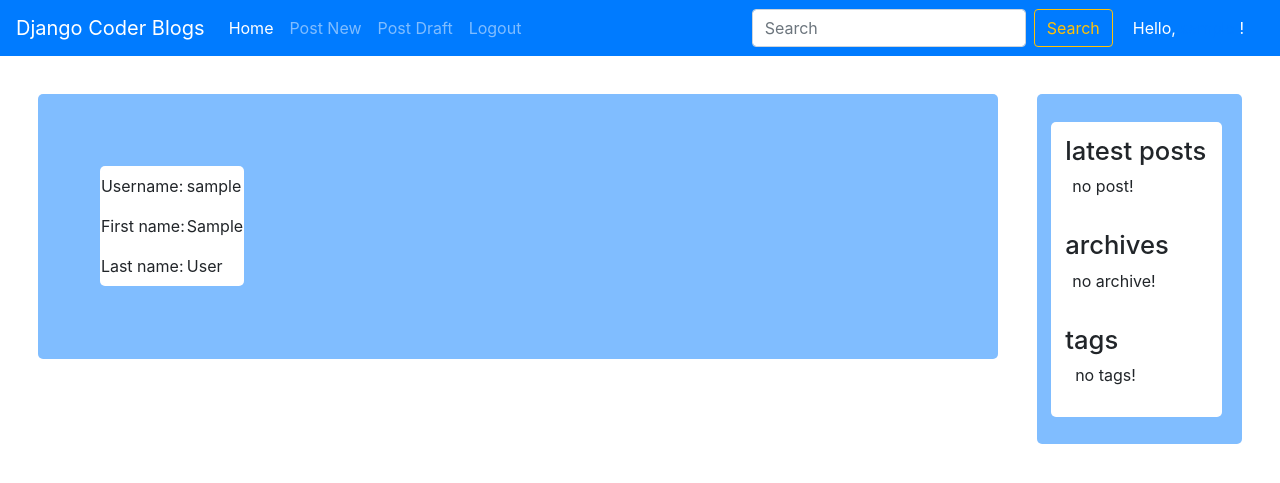
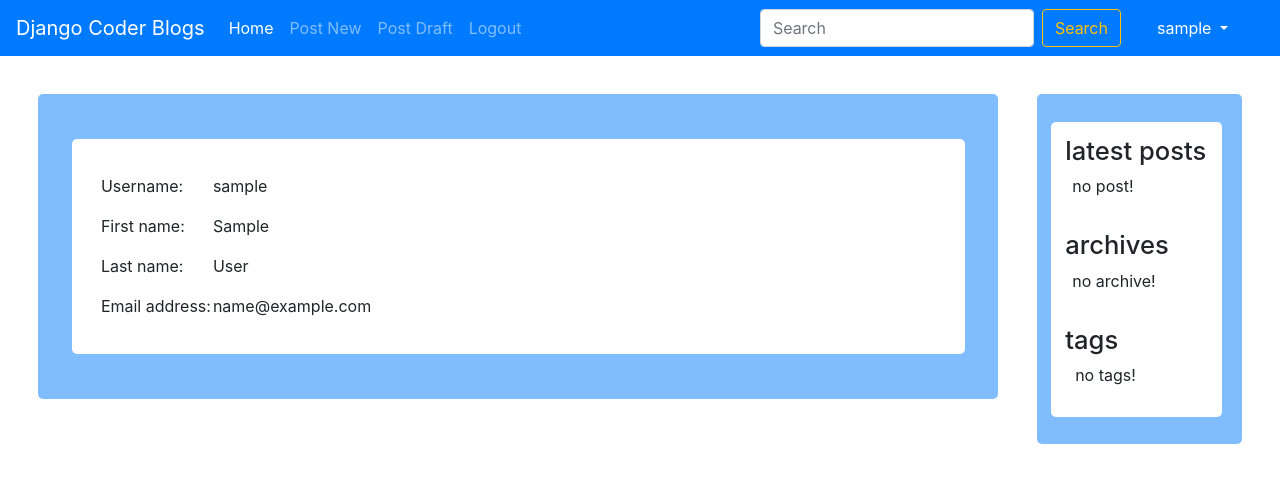
Before and after one commit to Mike-Dai/djangocoder, a Django app: page /profile/ in a window 1280 px wide. Shown: the top 483 px of the page. Run offline with Django 3.2, Linux system fonts and the light colour scheme; the visitor is signed in with stand-in values (Sample User, id 1); data that the repository does not hold is empty; some libraries are stand-ins or nearby versions.

Commit message:
Modify the styles of user profile

```diff
--- a/blog/static/styles/blog.css
+++ b/blog/static/styles/blog.css
@@ -126,13 +126,18 @@
 	margin-right:20px;
 	color:white;
 }
+.nav-profile {
+	margin-left:20px;
+	margin-right:20px;
+	color:white;
+}
 .image {
 	margin: 2%;
 }
 .user-profile {
 	background-color: white;
-	margin: 5%;
-	padding:5%;
+	margin: 2%;
+	padding:3%;
 	border-radius: 5px;
 }
 textarea {
--- a/blog/templates/blog/base.html
+++ b/blog/templates/blog/base.html
@@ -44,12 +44,15 @@
 			       <button type="submit" class="btn btn-outline-warning my-2 my-sm-0" type="submit">Search</button>
 			    </form>
 			    {% if user.is_authenticated %}
-			    <div class="nav-user">
-			    	Hello,
-			    	<a href="{% url 'user_profile' %}">
-			    		{{ user.username }}
-			    	</a>
-			    	!
+			    <div class="nav-user nav-item dropdown">
+        			<a class="nav-link dropdown-toggle" href="#" id="navbarDropdownMenuLink" role="button" data-toggle="dropdown" aria-haspopup="true" aria-expanded="false" style="color:white">
+          				{{ user.username }}
+        			</a>
+			        <div class="dropdown-menu" aria-labelledby="navbarDropdownMenuLink">
+			          	<a class="dropdown-item" href="{% url 'user_profile' %}">Profile</a>
+			          	<a class="dropdown-item" href="#">Another action</a>
+			          	<a class="dropdown-item" href="#">Something else here</a>
+			        </div>
 			    </div>
 			    {% endif %}
 			  </div>
--- a/blog/templates/blog/user_profile.html
+++ b/blog/templates/blog/user_profile.html
@@ -1,6 +1,7 @@
 {% extends 'blog/base.html' %}
 {% block content %}
-<table class="user-profile">
+<div class="user-profile">
+	<table>
 		<tr>
 			<td>Username:</td>
 			<td>{{ user.username }}</td>
@@ -17,11 +18,12 @@
 			<td>{{ user.last_name }}</td>
 		{% endif %}
 		</tr>
-	{% if user.email_address %}
+		{% if user.email %}
 		<tr>
-		<td>Email address</td>
-		<td>{{ user.email_address }}</td>
+			<td>Email address:</td>
+			<td>{{ user.email }}</td>
 		</tr>
 		{% endif %}
 	</table>
+</div>
 {% endblock %}
```
Lines whose indentation alone changed are shown as unchanged.
